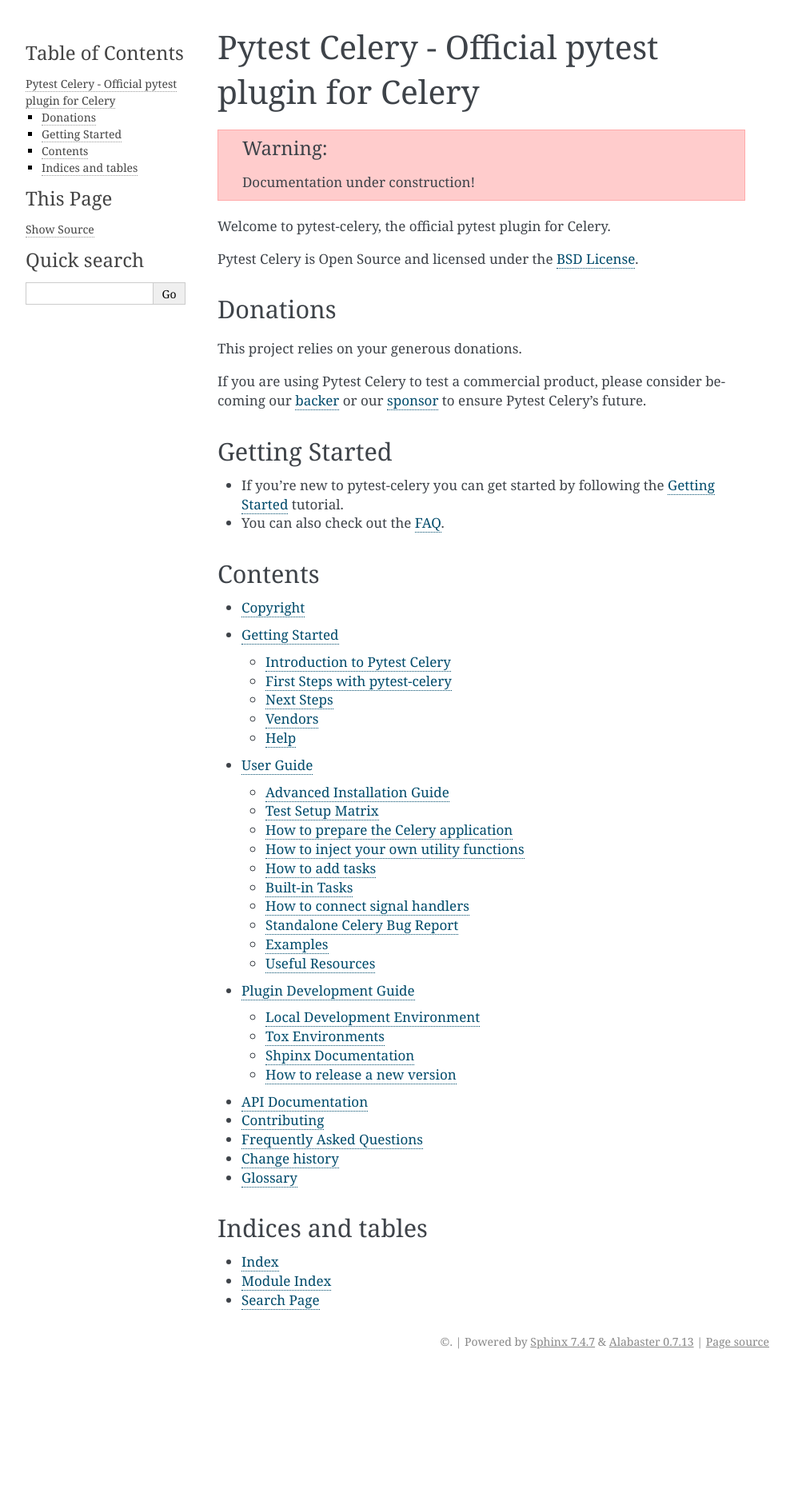
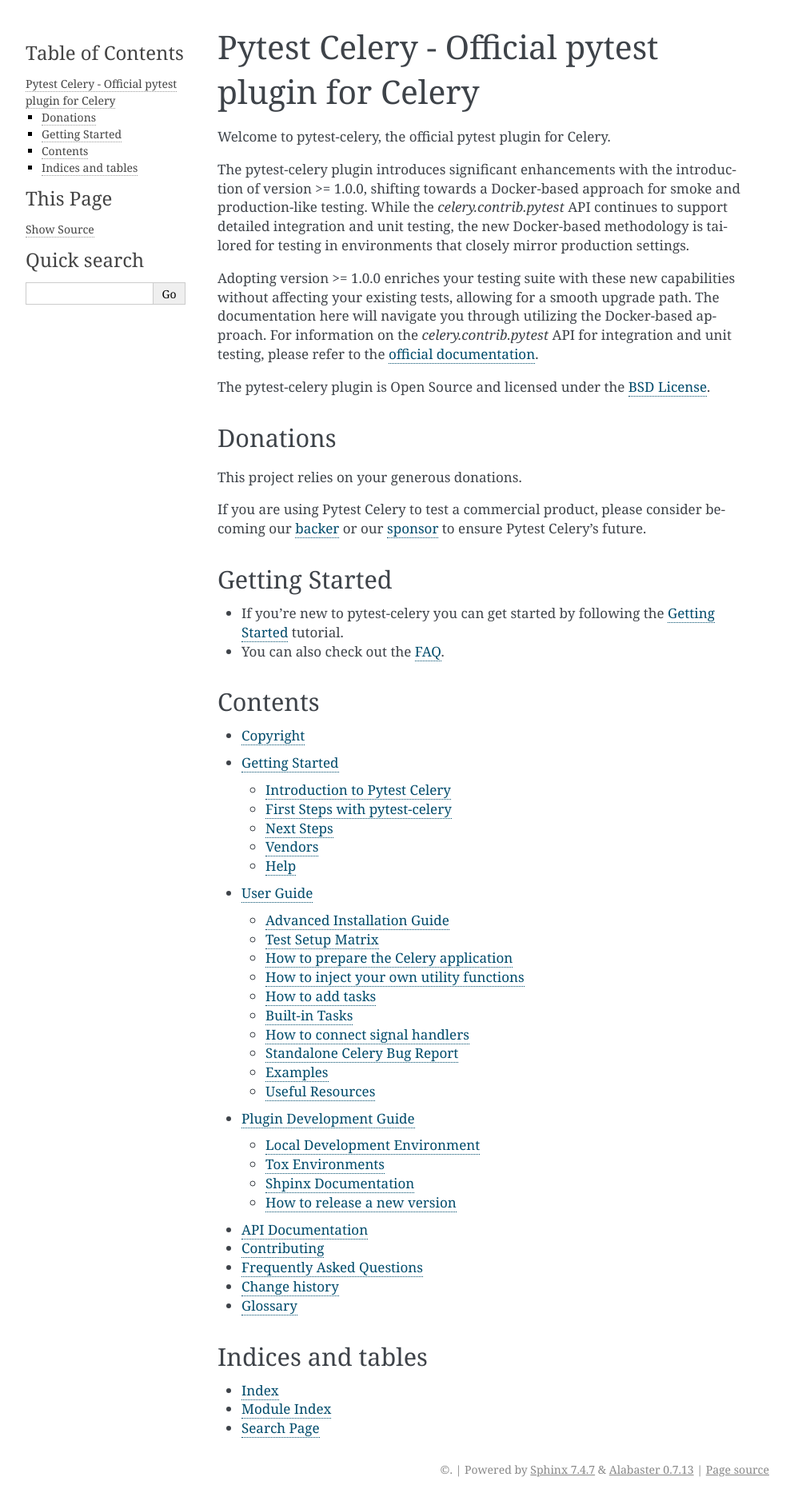
Before and after one commit to celery/pytest-celery, a Sphinx documentation site: the page built from docs/index.rst, in a window 1280 px wide. Shown: the whole page at 80% size, without its empty margins (148-1141 px from the left). Built offline with Sphinx 7.4.7, drawn with Linux system fonts in a browser that asks for light colours; before the commit the page ends 1717 px from its top, so only the background shows below that.

Commit message:
Doc: Removed "Documentation under construction!"

```diff
--- a/docs/index.rst
+++ b/docs/index.rst
@@ -2,13 +2,23 @@
  Pytest Celery - Official pytest plugin for Celery
 ===================================================
 
-.. warning::
-
-    Documentation under construction!
-
 Welcome to pytest-celery, the official pytest plugin for Celery.
 
-Pytest Celery is Open Source and licensed under the `BSD License`_.
+The pytest-celery plugin introduces significant enhancements with the introduction of
+version >= 1.0.0, shifting towards a Docker-based approach for smoke and production-like testing.
+While the `celery.contrib.pytest` API continues to support detailed integration
+and unit testing, the new Docker-based methodology is tailored for testing in
+environments that closely mirror production settings.
+
+Adopting version >= 1.0.0 enriches your testing suite with these new capabilities
+without affecting your existing tests, allowing for a smooth upgrade path.
+The documentation here will navigate you through utilizing the Docker-based approach.
+For information on the `celery.contrib.pytest` API for integration and unit testing,
+please refer to the `official documentation`_.
+
+.. _`official documentation`: https://docs.celeryproject.org/en/latest/userguide/testing.html
+
+The pytest-celery plugin is Open Source and licensed under the `BSD License`_.
 
 .. _`BSD License`: http://www.opensource.org/licenses/BSD-3-Clause
 
```
